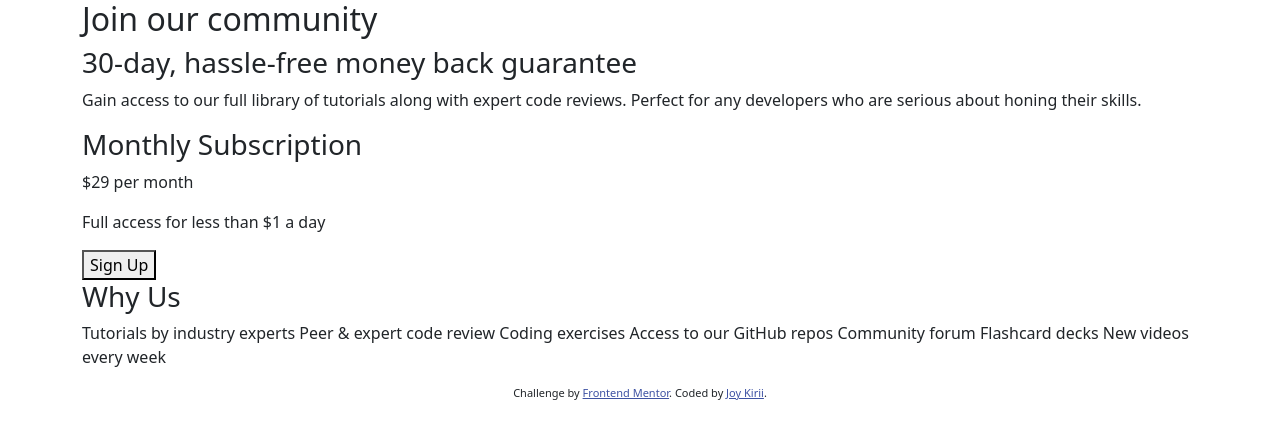
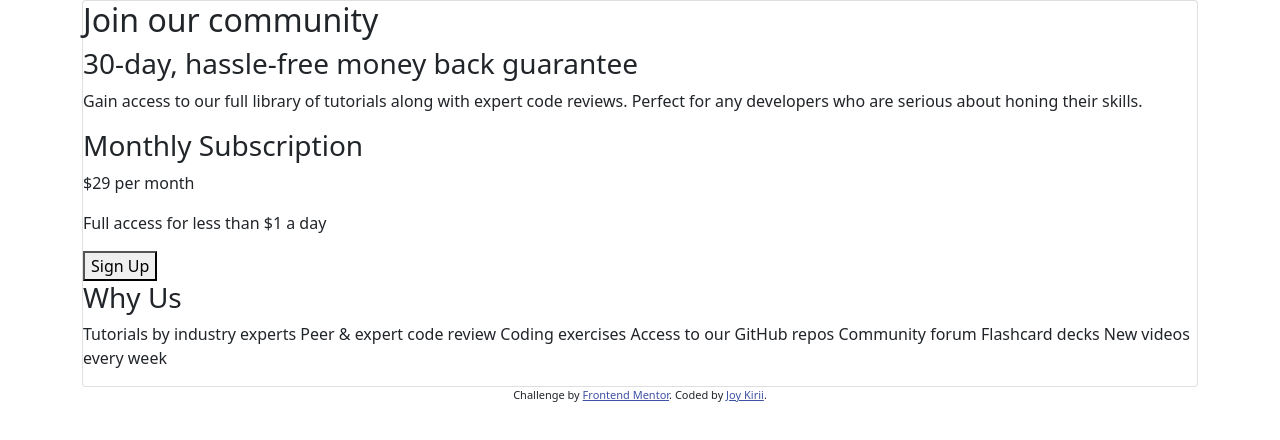
Before and after one commit to Wakarende/single-price-grid-frontend-mentor, a plain HTML site: page index.html in a window 1280 px wide. Drawn offline with nearby package versions, Linux system fonts and the light colour scheme.

Commit message:
write html

```diff
--- a/index.html
+++ b/index.html
@@ -16,25 +16,31 @@
   </style>
 </head>
 <body>
+  <div class="container">
+    <div class="card">
       <!-- Upper Card  -->
-  <div class="container">
-    <div class="upper-card">
       <h2> Join our community</h2>
       <h3>30-day, hassle-free money back guarantee</h3>
       <p>Gain access to our full library of tutorials along with expert code reviews. Perfect for any developers who are
         serious about honing their skills. </p>
       <!-- End Upper Card  -->
+      <div class="lower-card">
         <!-- Subscription  -->
+        <div class="subscription">
           <h3>Monthly Subscription</h3>
           <p>&dollar;29 per month</p>
           <p>Full access for less than &dollar;1 a day</p>
           <Button>Sign Up</Button>
+        </div>
         <!-- End Subscription -->
         <!-- Why Us  -->
+        <div class="why-us">
           <h3>Why Us</h3>
           <p> Tutorials by industry experts Peer &amp; expert code review Coding exercises Access to our GitHub repos
             Community forum Flashcard decks New videos every week </p>
+        </div>
         <!-- End Why Us  -->
+      </div>
     </div>
   </div>
   <footer>
--- /dev/null
+++ b/style.css
@@ -0,0 +1,3 @@
+*{
+
+}
```
Lines whose indentation alone changed are shown as unchanged.
